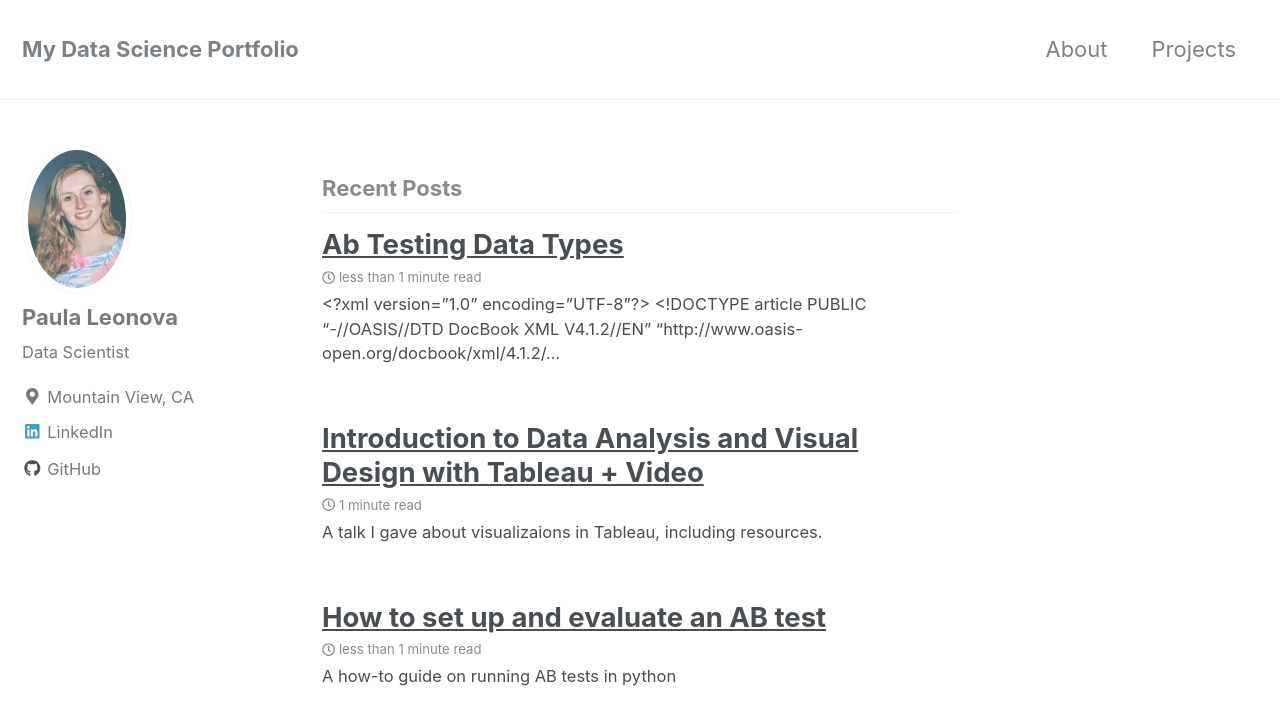
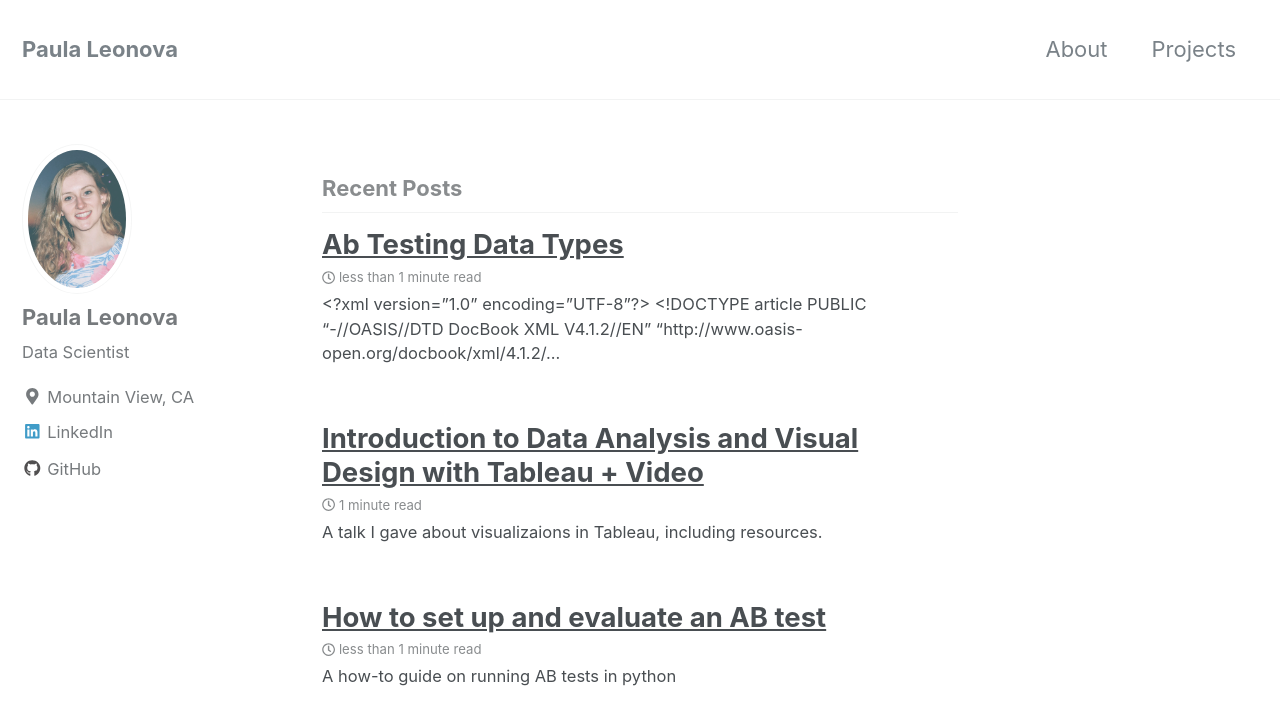
Before and after one commit to pleonova/pleonova.github.io, a Jekyll site: the page built from index.html, in a window 1280 px wide and 900 px high. Shown: the top 725 px of the window. Built offline with Jekyll 4.4.1, drawn with Linux system fonts in a browser that asks for light colours; nearby versions of some CDN libraries; the list of posts is cut into pages by our own code.

Commit message:
Modify description

```diff
--- a/_config.yml
+++ b/_config.yml
@@ -16,10 +16,10 @@
 
 # Site Settings
 locale                   : "en-US"
-title                    : "My Data Science Portfolio"
+title                    : "Paula Leonova"
 title_separator          : "-"
 name                     : "Paula Leonova"
-description              : #"Data Scientist"
+description              : "A data science portfolio with projects and posts"
 url                      : # the base hostname & protocol for your site e.g. "https://mmistakes.github.io"
 baseurl                  : # the subpath of your site, e.g. "/blog"
 repository               : # GitHub username/repo-name e.g. "mmistakes/minimal-mistakes"
```
